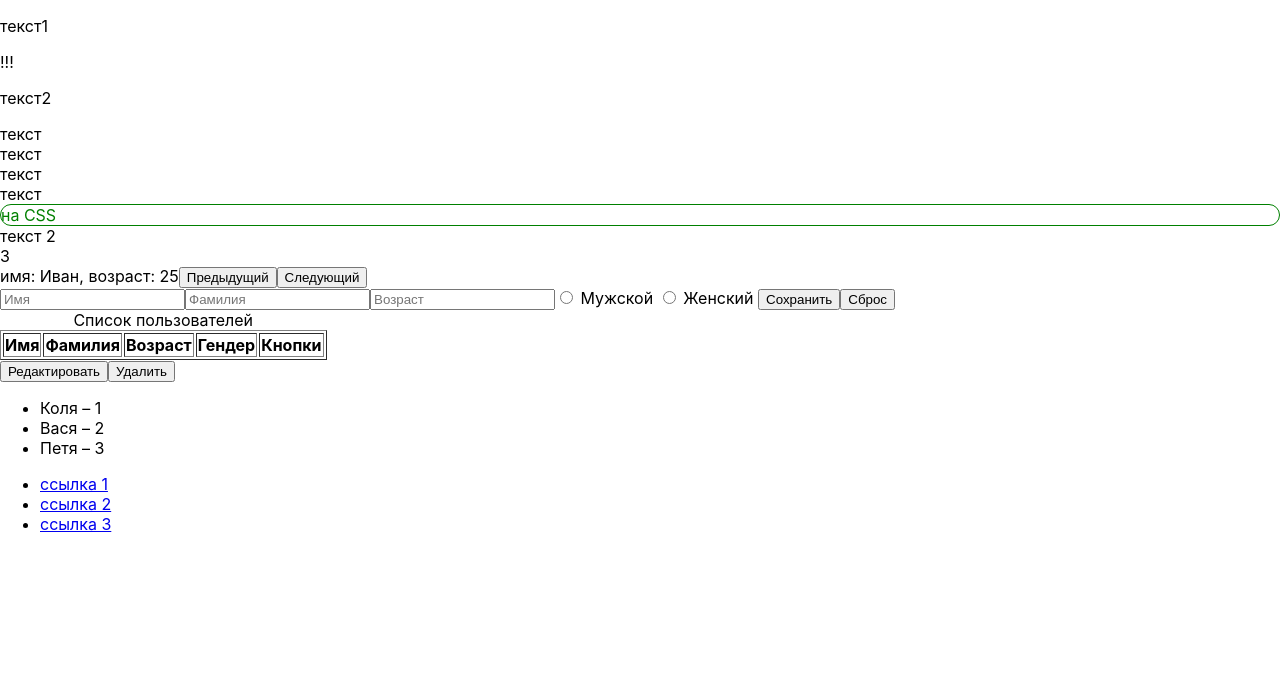
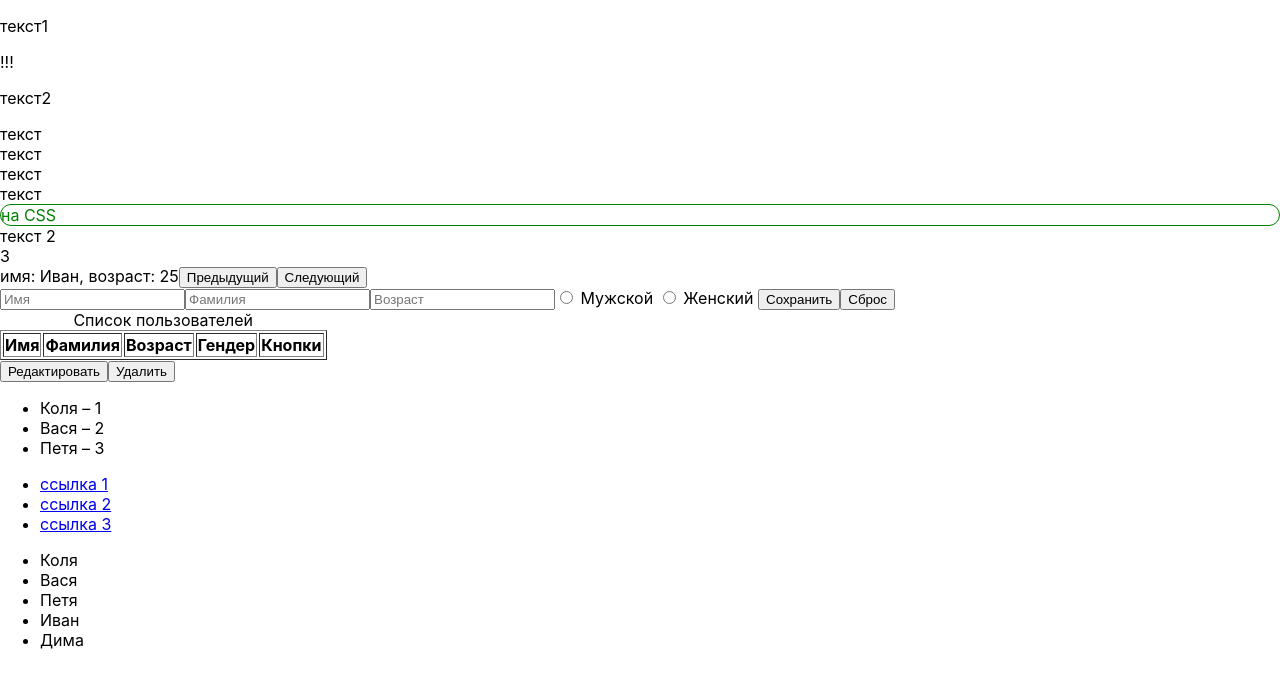
Before and after one commit to kate0n/JS-learing-tasks, a React (Create React App) app: page / in a window 1280 px wide. Shown: the top 688 px of the page. Built offline with nearby package versions, Linux system fonts and the light colour scheme.

Commit message:
Add CyclesV1.js, CyclesV2.js

```diff
--- a/src/App.js
+++ b/src/App.js
@@ -9,7 +9,7 @@ import States from './tasks/States';
 import Form from './tasks/Form';
 import CyclesV1 from './tasks/CyclesV1';
 import CyclesV2 from './tasks/CyclesV2';
-
+import CyclesV3 from './tasks/CyclesV3';
 
 
 class App extends Component {
@@ -26,6 +26,7 @@ class App extends Component {
         <Form />
         <CyclesV1 />
         <CyclesV2 />
+        <CyclesV3 />
         </Fragment>
     );
   }
--- a/src/tasks/CyclesV2.js
+++ b/src/tasks/CyclesV2.js
@@ -8,9 +8,6 @@ class CyclesV2 extends Component {
             {href: '3.html', text: 'ссылка 3'},
         ]
     };
-    // хотела сделать тут, но была ошибка unexpected erorr, не осознала пока почему так нельзя
-    // const hrefList = this.state.hrefs.map( item => <li> <a href={item.href}>  {item.text}  </a> </li> )
-
     render() {
         return (
             <ul>
--- /dev/null
+++ b/src/tasks/CyclesV3.js
@@ -0,0 +1,19 @@
+import React, {Component} from 'react';
+
+class CyclesV2 extends Component {
+    state = {
+        names:  ['Коля', 'Вася', 'Петя', 'Иван', 'Дима']
+    };
+
+
+    render() {
+        const names = this.state.names;
+        return (
+            <ul>
+                {names.map(name => <li> {name} </li>)}
+            </ul>
+        )
+    }
+}
+
+export default CyclesV2;
```
